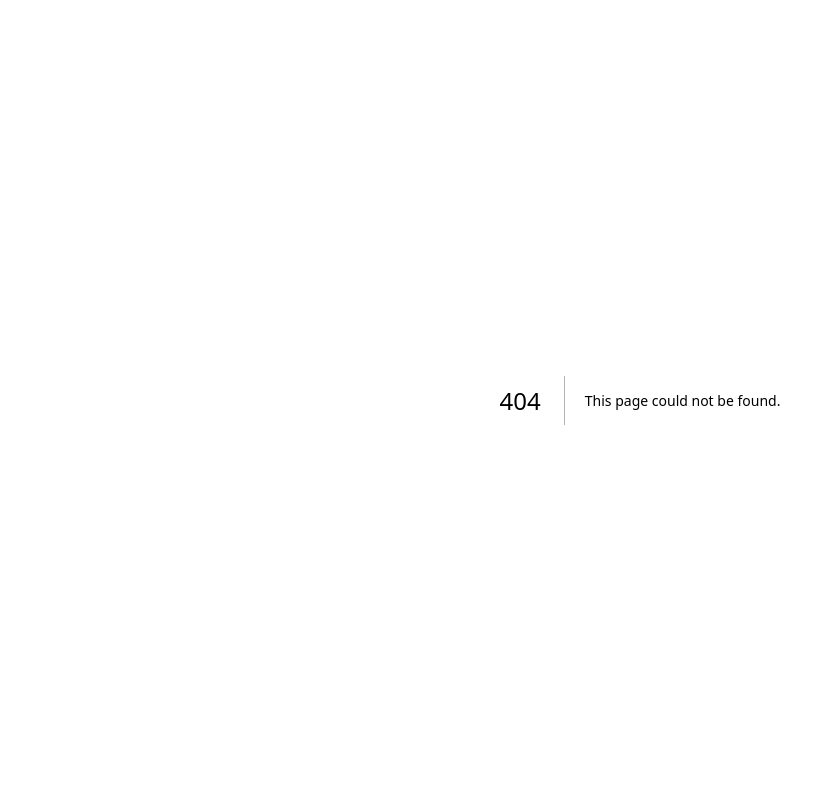
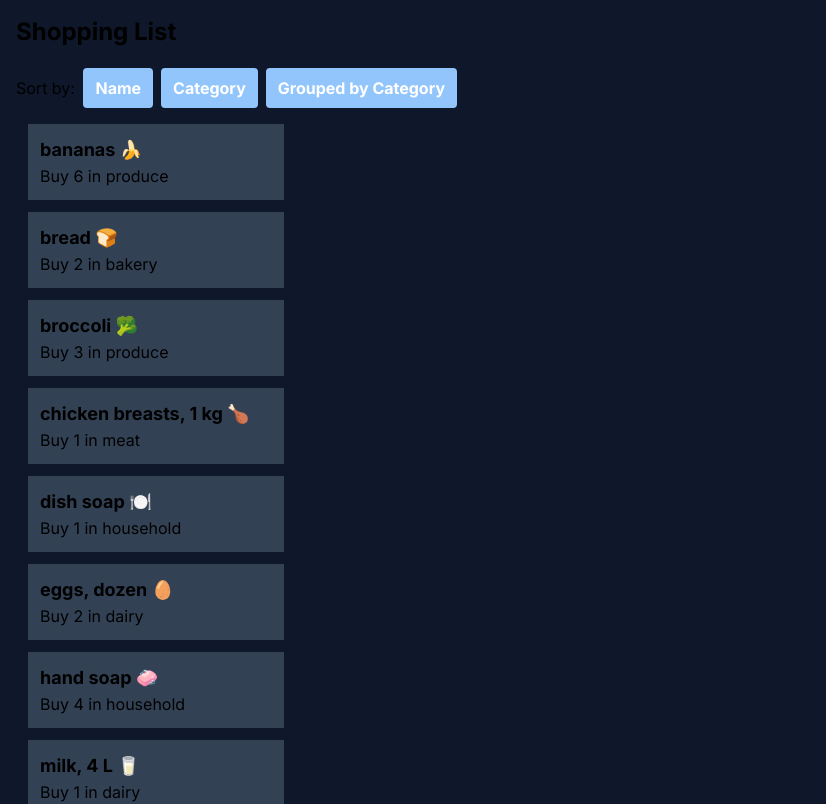
Before and after one commit to sebgualtero/cprg306-assignments, a Next.js app: page /week-5 in a window 1280 px wide. Before the commit this address had no page. Shown: the top 804 px of the page, without its empty margins (0-826 px from the left). Built offline with nearby package versions, Linux system fonts and the light colour scheme.

Commit message:
Week 5 added

```diff
--- a/app/page.js
+++ b/app/page.js
@@ -4,7 +4,7 @@ export default function Home() {
   return (
     <main>
       <div className="m-20">
-        <h1 className="text-2xl font-bold align-middle">
+        <h1 className="text-2xl font-bold">
           CPRG 306: Web Development 2 - Assignments
         </h1>
         <ul>
@@ -17,6 +17,9 @@ export default function Home() {
           <li>
             <Link href="./week-4">Week 4 Assignment</Link>
           </li>
+          <li>
+            <Link href="./week-5">Week 5 Assignment</Link>
+          </li>
         </ul>
       </div>
     </main>
--- /dev/null
+++ b/app/week-5/item-list.js
@@ -0,0 +1,57 @@
+"use client";
+
+import Item from "./item.js";
+import { useState } from "react";
+import itemData from "./items.json";
+
+export default function ItemList() {
+  let itemArray = itemData.map((item) => ({ ...item }));
+
+  let buttonStyle = "bg-blue-500";
+
+  let [sort, setSortBy] = useState("name");
+
+  function toggleSortName() {
+    setSortBy("name");
+  }
+
+  function toggleSortCategory() {
+    setSortBy("category");
+  }
+
+  if (sort === "name") {
+    itemArray = itemArray.sort((a, b) => a.name.localeCompare(b.name));
+  } else {
+    itemArray = itemArray.sort((a, b) => a.category.localeCompare(b.category));
+  }
+
+  return (
+    <div>
+      <div>
+        <label>Sort by: </label>
+        <button
+          className="bg-blue-300   text-white font-bold py-2 rounded p-3 hover:bg-indigo-500 items-center justify-center m-1 focus:bg-indigo-700"
+          onClick={toggleSortName}
+        >
+          Name
+        </button>
+        <button
+          className="bg-blue-300 text-white font-bold py-2 rounded p-3 hover:bg-indigo-500 items-center justify-center m-1 focus:bg-indigo-700"
+          onClick={toggleSortCategory}
+        >
+          Category
+        </button>
+        <button className="bg-blue-300 text-white font-bold py-2 rounded p-3 hover:bg-indigo-500 items-center justify-center m-1 focus:bg-indigo-700">
+          Grouped by Category
+        </button>
+      </div>
+      <div>
+        <ul>
+          {itemArray.map((item) => (
+            <Item itemObj={item} />
+          ))}
+        </ul>
+      </div>
+    </div>
+  );
+}
--- /dev/null
+++ b/app/week-5/item.js
@@ -0,0 +1,14 @@
+import React from "react";
+
+export default function Item({ itemObj }) {
+  let { name, quantity, category } = itemObj;
+
+  return (
+    <li className="bg-slate-700 p-3 m-3 w-64">
+      <h3 className="text-lg font-bold">{name}</h3>
+      <p className="text-lg-white">
+        Buy {quantity} in {category}
+      </p>
+    </li>
+  );
+}
--- /dev/null
+++ b/app/week-5/items.json
@@ -0,0 +1,74 @@
+[
+  {
+    "id": "1h2GJKH12gkHG31h1H",
+    "name": "milk, 4 L 🥛",
+    "quantity": 1,
+    "category": "dairy"
+  },
+  {
+    "id": "2KJH3k2j3H1k2J3K1H",
+    "name": "bread 🍞",
+    "quantity": 2,
+    "category": "bakery"
+  },
+  {
+    "id": "3h2KJH3k2j3H1k2J3",
+    "name": "eggs, dozen 🥚",
+    "quantity": 2,
+    "category": "dairy"
+  },
+  {
+    "id": "4k2J3K1H2GJKH12gk",
+    "name": "bananas 🍌",
+    "quantity": 6,
+    "category": "produce"
+  },
+  {
+    "id": "5H1h1H2KJH3k2j3H",
+    "name": "broccoli 🥦",
+    "quantity": 3,
+    "category": "produce"
+  },
+  {
+    "id": "6H1k2J3K1H2GJKH1",
+    "name": "chicken breasts, 1 kg 🍗",
+    "quantity": 1,
+    "category": "meat"
+  },
+  {
+    "id": "7gkHG31h1H2KJH3k",
+    "name": "pasta sauce 🍝",
+    "quantity": 3,
+    "category": "canned goods"
+  },
+  {
+    "id": "8j3H1k2J3K1H2GJK",
+    "name": "spaghetti, 454 g 🍝",
+    "quantity": 2,
+    "category": "dry goods"
+  },
+  {
+    "id": "9H12gkHG31h1H2KJ",
+    "name": "toilet paper, 12 pack 🧻",
+    "quantity": 1,
+    "category": "household"
+  },
+  {
+    "id": "10H3k2j3H1k2J3K1",
+    "name": "paper towels, 6 pack",
+    "quantity": 1,
+    "category": "household"
+  },
+  {
+    "id": "11k2J3K1H2GJKH12",
+    "name": "dish soap 🍽️",
+    "quantity": 1,
+    "category": "household"
+  },
+  {
+    "id": "12GJKH12gkHG31h1",
+    "name": "hand soap 🧼",
+    "quantity": 4,
+    "category": "household"
+  }
+]
--- /dev/null
+++ b/app/week-5/page.js
@@ -0,0 +1,11 @@
+import React from "react";
+import ItemList from "./item-list";
+
+export default function Page() {
+  return (
+    <main className="bg-slate-900 p-4">
+      <h1 className="text-2xl font-bold mb-4">Shopping List</h1>
+      <ItemList />
+    </main>
+  );
+}
```
